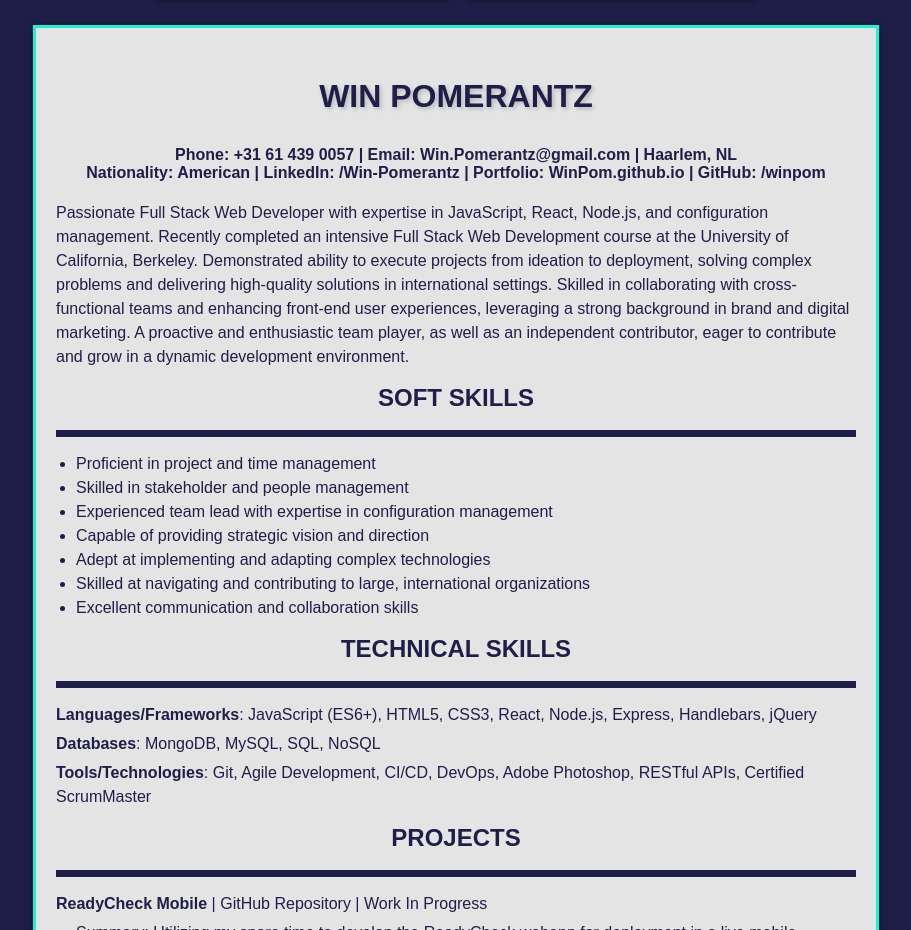
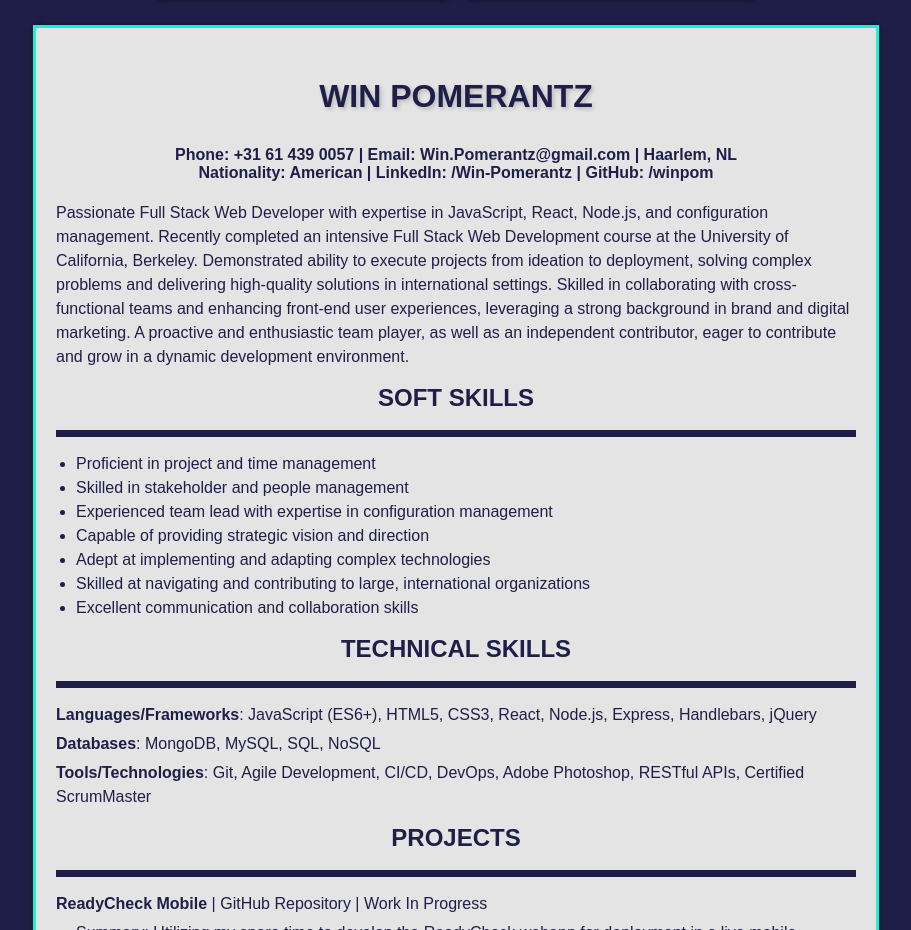
Before and after one commit to winpom/react-portfolio, a React (Create React App) app: page / in a window 1280 px wide. Shown: the part 1720-2650 px from the top of the page, without its empty margins (184-1095 px from the left). Built offline with nearby package versions, Linux system fonts and the light colour scheme.

Commit message:
removed a redundancy

```diff
--- a/src/Pages/CV/cv.js
+++ b/src/Pages/CV/cv.js
@@ -46,7 +46,7 @@ function CVPage() {
                 <div className="resume-content">
                     <h1><strong>WIN POMERANTZ</strong></h1>
                     <h3>Phone: +31 61 439 0057 | Email: <a href="mailto:Win.Pomerantz@gmail.com">Win.Pomerantz@gmail.com</a> | Haarlem, NL<br></br>
-                        Nationality: American | LinkedIn: <a href="https://www.linkedin.com/in/Win-Pomerantz">/Win-Pomerantz</a> | Portfolio: WinPom.github.io | GitHub: <a href="https://github.com/winpom">/winpom</a></h3>
+                        Nationality: American | LinkedIn: <a href="https://www.linkedin.com/in/Win-Pomerantz">/Win-Pomerantz</a> | GitHub: <a href="https://github.com/winpom">/winpom</a></h3>
                     <p>
                         Passionate Full Stack Web Developer with expertise in JavaScript, React, Node.js, and configuration management.
                         Recently completed an intensive Full Stack Web Development course at the University of California, Berkeley.
```
